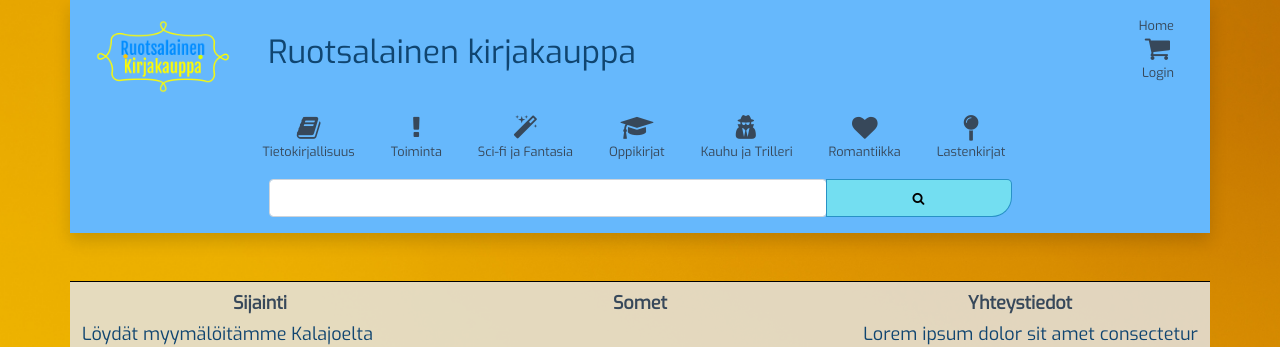
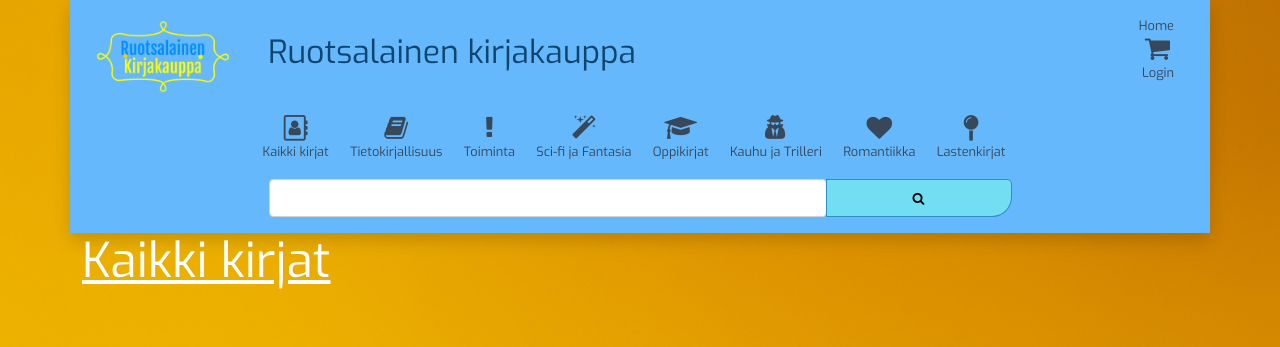
Before and after one commit to n0laja00/kirjakauppa, a React (Create React App) app: page /AllBooks in a window 1280 px wide. Shown: the top 347 px of the page. Built offline with nearby package versions, Linux system fonts and the light colour scheme.

Commit message:
lisätty AllBooks-komponentti ja kaikki kirjat-ikoni navbariin

```diff
--- /dev/null
+++ b/src/AllBooks.js
@@ -0,0 +1,9 @@
+import React from 'react'
+
+export default function AllBooks() {
+    return (
+        <div>
+            <h1>Kaikki kirjat</h1>
+        </div>
+    )
+}
--- a/src/App.js
+++ b/src/App.js
@@ -6,6 +6,7 @@ import Footer from './Footer';
 import Header from './Header';
 import LoginPage from './LoginPage';
 import ShoppingCart from './ShoppingCart';
+import AllBooks from './AllBooks';
 
 
 const URL = 'http://localhost/kirjakauppa/'
@@ -43,6 +44,7 @@ function App() {
           <Route path="/" component={Content} exact/>
           <Route path="/LoginPage" component={LoginPage} />
           <Route path="/ShoppingCart" component={ShoppingCart} />
+          <Route path="/AllBooks" component={AllBooks} />
         </Switch>
       </main>
       <div className="container bottomBg">
--- a/src/Navbar.js
+++ b/src/Navbar.js
@@ -15,11 +15,15 @@ export default function Navbar() {
                 {/* tämä col-2, että nav ikonit on keskellä XD */}
                 <div className="col-2 d-none d-lg-block"></div>
                 <ul class="navbar-nav navbar col-1 col-sm-2 col-lg-8">
+                    <Link className="link mb-2 mb-lg-0" to="/AllBooks">
+                        <li class="nav-item border-xs-bottom border-lg-bottom-0">
+                            <div className="text-center">
+                                <i class="fa fa-address-book-o fa-2x" aria-hidden="true"></i>
 
-                    {/* <div className="col-1">
-                        <a class="nav-link nav-item"><Link className="nav-link" to="/">Home</Link> <span class="sr-only">(current)</span></a>
-                    </div> */}
-
+                                <div>Kaikki kirjat</div>
+                            </div>
+                        </li>
+                    </Link>
                     <Link className="link mb-2 mb-lg-0" to="/">
                         <li class="nav-item border-xs-bottom border-lg-bottom-0">
                             <div className="text-center">
```
Lines whose indentation alone changed are shown as unchanged.
